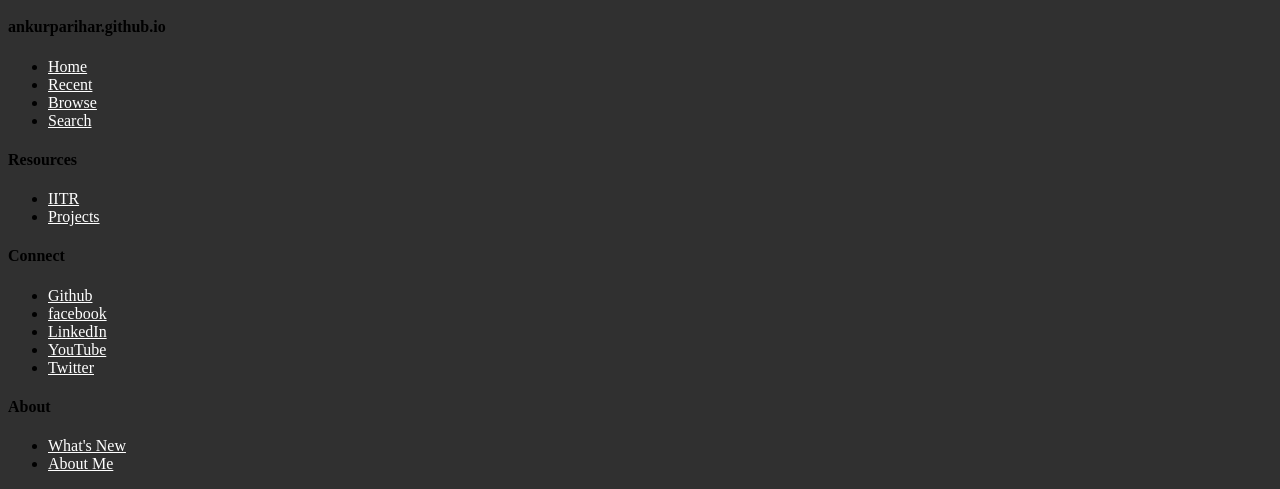
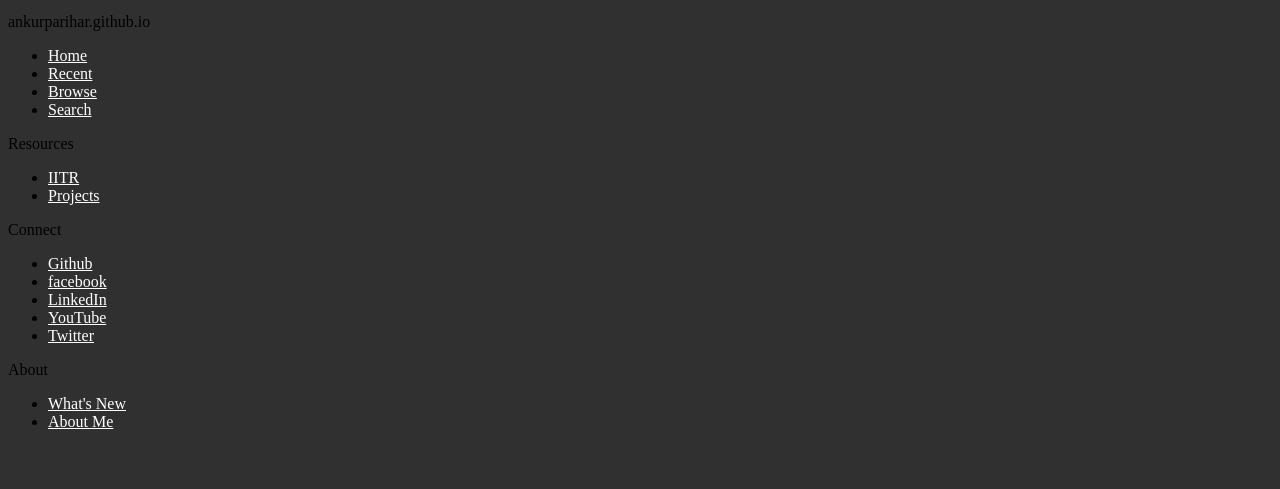
Before and after one commit to ankurparihar/BicastR, a plain HTML site: page index.html in a window 1280 px wide. Shown: the part 2600-3089 px from the top of the page. After the commit the page ends 3047 px from the top, so only its background shows below. Drawn offline with nearby package versions, Linux system fonts and the light colour scheme; files that its build step writes are made by us from their sources; files whose address does not match are found by name; a web font is replaced by a local one.

Commit message:
remove h4 from footer

```diff
--- a/index.html
+++ b/index.html
@@ -426,7 +426,7 @@
 						</a>
 					</div>
 					<div class="flex footer__column">
-						<h4 class="footer__header pb-3">ankurparihar<span class="highlight">.</span>github<span class="highlight">.</span>io</h4>
+						<p class="footer__header pb-3">ankurparihar<span class="highlight">.</span>github<span class="highlight">.</span>io</p>
 						<ul class="footer__list">
 							<li class="footer__item"><a class="footer__link" href="/">Home</a></li>
 							<li class="footer__item"><a class="footer__link" href="/recent">Recent</a></li>
@@ -435,14 +435,14 @@
 						</ul>
 					</div>
 					<div class="flex footer__column">
-						<h4 class="footer__header pb-3">Resources</h4>
+						<p class="footer__header pb-3">Resources</p>
 						<ul class="footer__list">
 							<li class="footer__item"><a class="footer__link" href="/res-iitr">IITR</a></li>
 							<li class="footer__item"><a class="footer__link" href="/projects">Projects</a></li>
 						</ul>
 					</div>
 					<div class="flex footer__column">
-						<h4 class="footer__header pb-3">Connect</h4>
+						<p class="footer__header pb-3">Connect</p>
 						<ul class="footer__list">
 							<li class="footer__item"><a target="_blank" rel="noopener" class="footer__link" href="https://github.com/ankurparihar">Github</a></li>
 							<li class="footer__item"><a target="_blank" rel="noopener" class="footer__link" href="https://www.facebook.com/ankur.parihar.773">facebook</a></li>
@@ -452,7 +452,7 @@
 						</ul>
 					</div>
 					<div class="flex footer__column">
-						<h4 class="footer__header pb-3">About</h4>
+						<p class="footer__header pb-3">About</p>
 						<ul class="footer__list">
 							<li class="footer__item"><a href="/changelog" class="footer__link">What's New</a></li>
 							<li class="footer__item"><a href="/about-me" class="footer__link">About Me</a></li>
```
